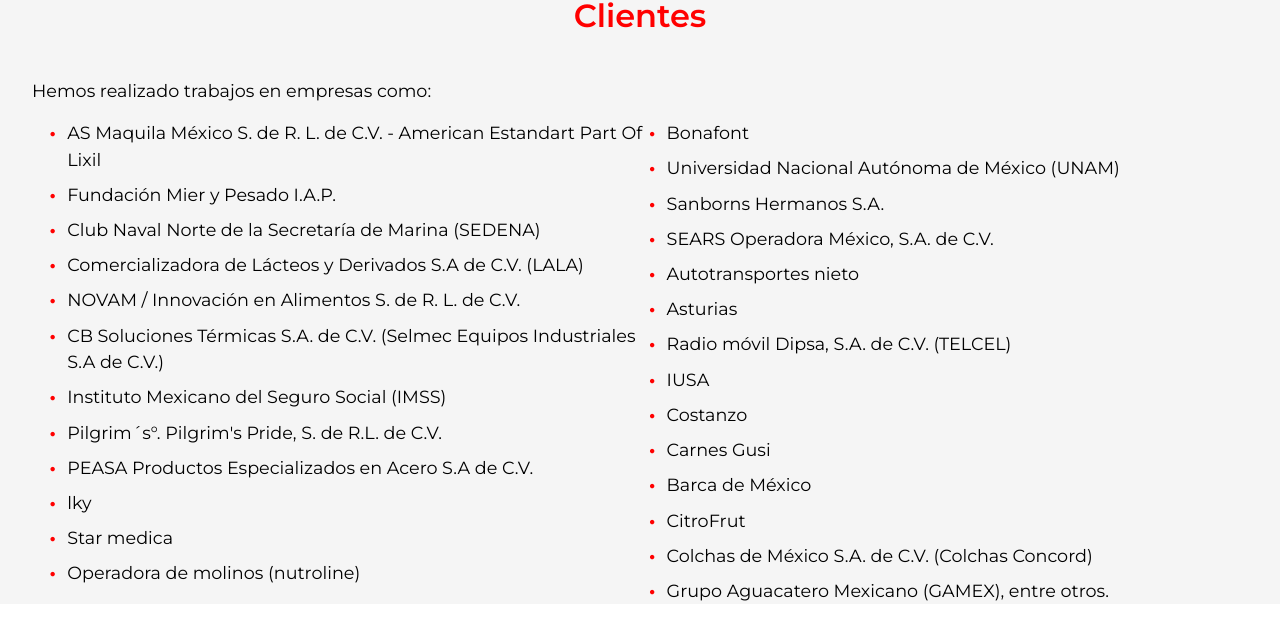
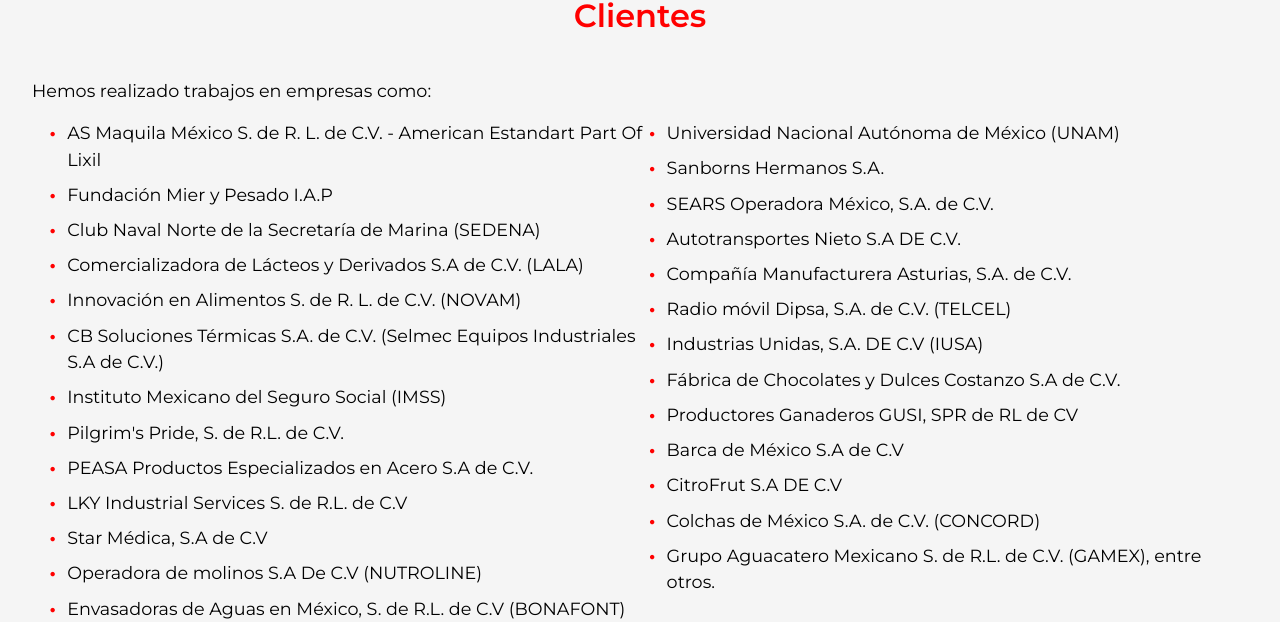
Before and after one commit to industrialkamelu/industrualkamelu-website, a website built with Parcel: page src/index.pug in a window 1280 px wide. Shown: the part 2708-3342 px from the top of the page. Built offline with nearby package versions, Linux system fonts and the light colour scheme; files whose address does not match are found by name.

Commit message:
Changed some clients names

```diff
--- a/src/text/clientes_text.pug
+++ b/src/text/clientes_text.pug
@@ -1,28 +1,28 @@
 p Hemos realizado trabajos en empresas como:
 ul.two-columns
   li AS Maquila México S. de R. L. de C.V. - American Estandart Part Of Lixil
-  li Fundación Mier y Pesado I.A.P.
+  li Fundación Mier y Pesado I.A.P
   li Club Naval Norte de la Secretaría de Marina (SEDENA)
   li Comercializadora de Lácteos y Derivados S.A de C.V. (LALA)
-  li NOVAM / Innovación en Alimentos S. de R. L. de C.V.
+  li Innovación en Alimentos S. de R. L. de C.V. (NOVAM)
   li CB Soluciones Térmicas S.A. de C.V. (Selmec Equipos Industriales S.A de C.V.)
   li Instituto Mexicano del Seguro Social (IMSS)
-  li Pilgrim´s°. Pilgrim's Pride, S. de R.L. de C.V.
+  li Pilgrim's Pride, S. de R.L. de C.V.
   li PEASA Productos Especializados en Acero S.A de C.V.
-  li lky
-  li Star medica
-  li Operadora de molinos (nutroline)
-  li Bonafont
+  li LKY Industrial Services S. de R.L. de C.V
+  li Star Médica, S.A de C.V
+  li Operadora de molinos S.A De C.V (NUTROLINE)
+  li Envasadoras de Aguas en México, S. de R.L. de C.V (BONAFONT)
   li Universidad Nacional Autónoma de México (UNAM)
   li Sanborns Hermanos S.A.
   li SEARS Operadora México, S.A. de C.V.
-  li Autotransportes nieto
-  li Asturias
+  li Autotransportes Nieto S.A DE C.V.
+  li Compañía Manufacturera Asturias, S.A. de C.V.
   li Radio móvil Dipsa, S.A. de C.V. (TELCEL)
-  li IUSA
-  li Costanzo
-  li Carnes Gusi
-  li Barca de México
-  li CitroFrut
-  li Colchas de México S.A. de C.V. (Colchas Concord)
-  li Grupo Aguacatero Mexicano (GAMEX), entre otros.
+  li Industrias Unidas, S.A. DE C.V (IUSA)
+  li Fábrica de Chocolates y Dulces Costanzo S.A de C.V.
+  li Productores Ganaderos GUSI, SPR de RL de CV
+  li Barca de México S.A de C.V
+  li CitroFrut S.A DE C.V
+  li Colchas de México S.A. de C.V. (CONCORD)
+  li Grupo Aguacatero Mexicano S. de R.L. de C.V. (GAMEX), entre otros.
```
Also changed, not shown: docs/index.html, 4 other files.
